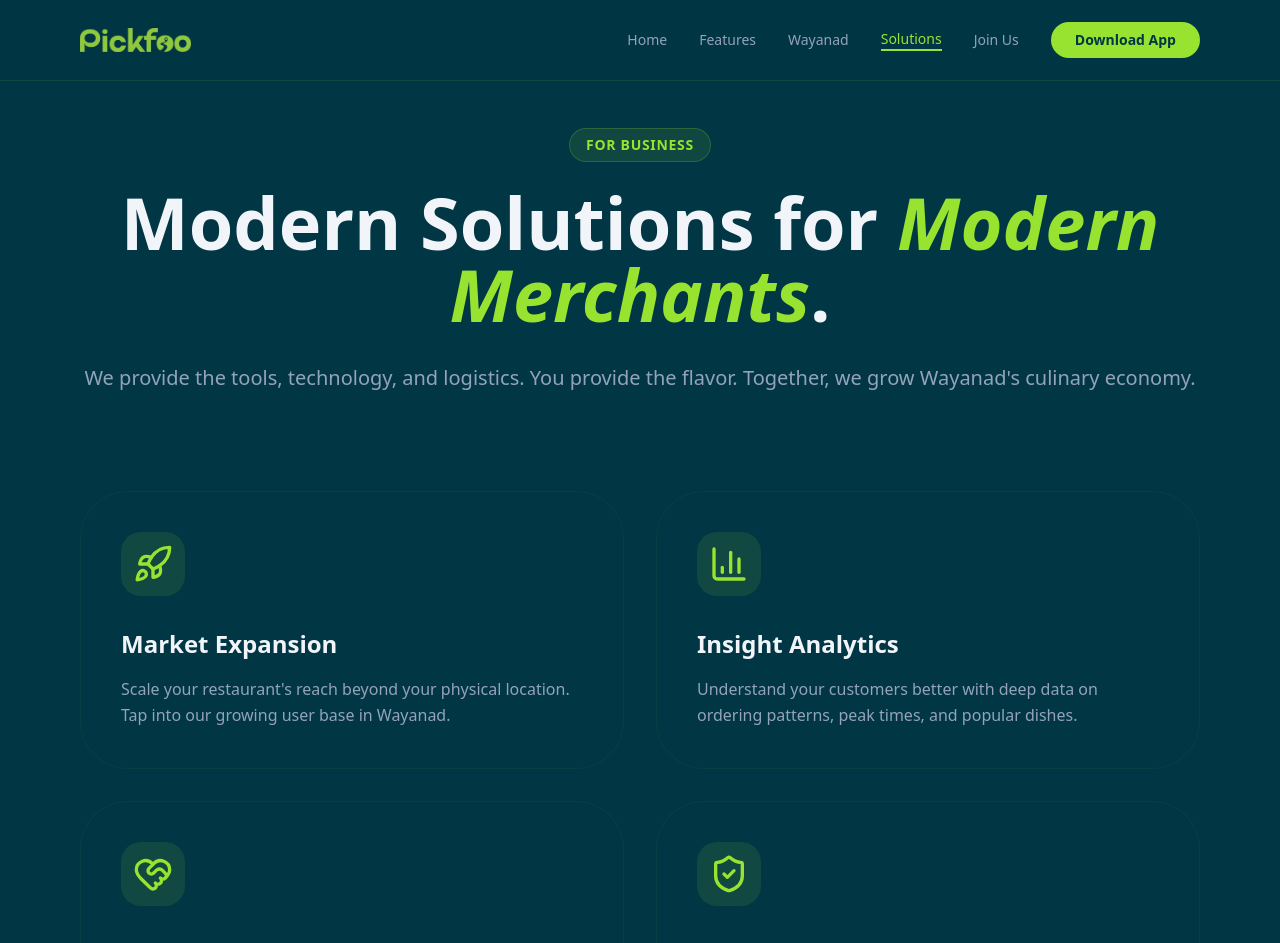
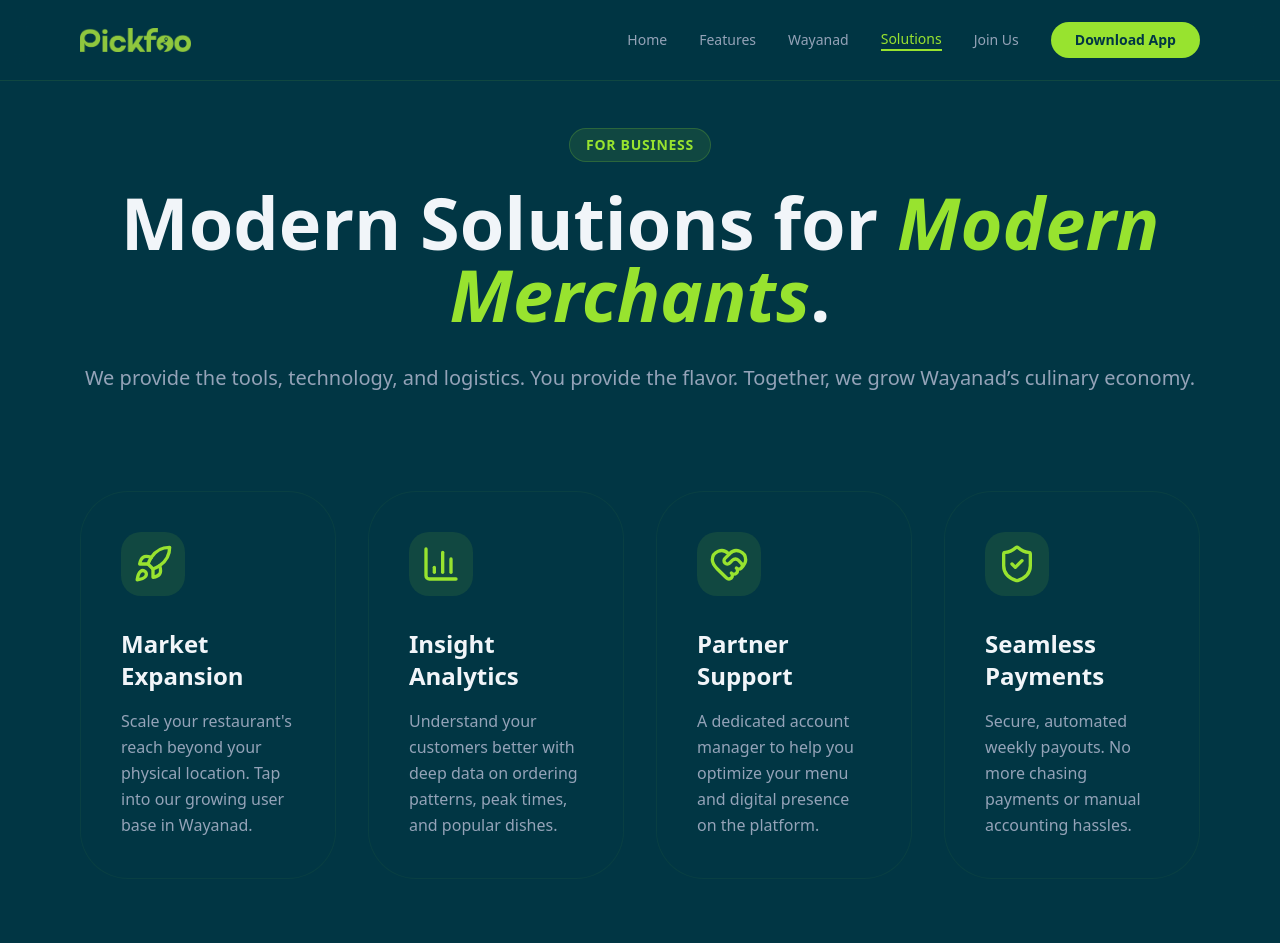
Before and after one commit to reveinfotech/pickfoo, a Next.js app: page /solutions in a window 1280 px wide. Shown: the top 943 px of the page. Built offline with nearby package versions, Linux system fonts and the light colour scheme.

Commit message:
grid issues resolved in solutions page

```diff
--- a/src/app/solutions/page.tsx
+++ b/src/app/solutions/page.tsx
@@ -2,7 +2,7 @@
 
 import { motion } from "framer-motion";
 import { Button } from "@/components/ui/button";
-import { BarChart3, Rocket, HeartHandshake, ShieldCheck, ArrowRight, Zap } from "lucide-react";
+import { BarChart3, Rocket, HeartHandshake, ShieldCheck, Zap } from "lucide-react";
 
 const solutions = [
     {
@@ -53,11 +53,11 @@ export default function SolutionsPage() {
                         transition={{ delay: 0.2 }}
                         className="text-xl text-muted-foreground leading-relaxed"
                     >
-                        We provide the tools, technology, and logistics. You provide the flavor. Together, we grow Wayanad's culinary economy.
+                        We provide the tools, technology, and logistics. You provide the flavor. Together, we grow Wayanad&rsquo;s culinary economy.
                     </motion.p>
                 </div>
 
-                <div className="grid grid-cols-1 md:grid-cols-2 container-premium gap-8 mb-32">
+                <div className="grid grid-cols-1 md:grid-cols-4 container-premium gap-8 mb-32">
                     {solutions.map((item, i) => (
                         <motion.div
                             key={i}
```
